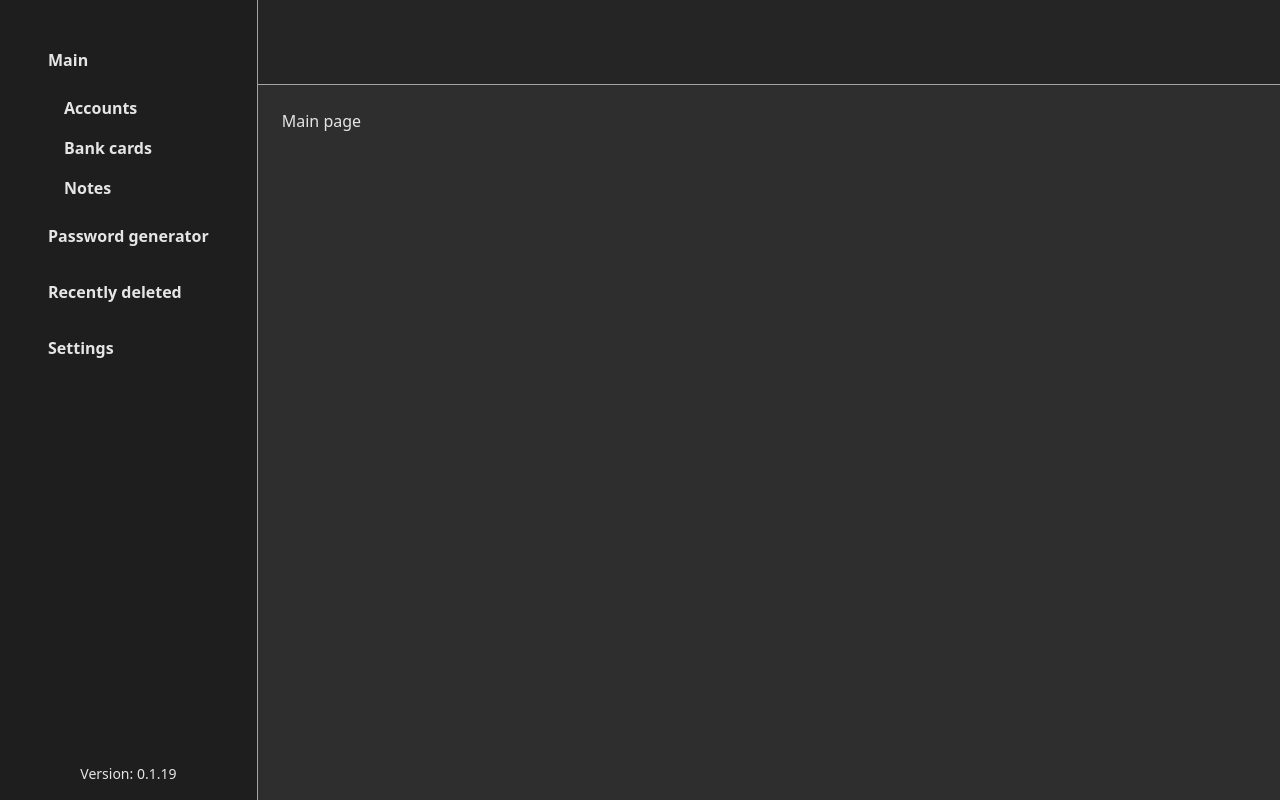
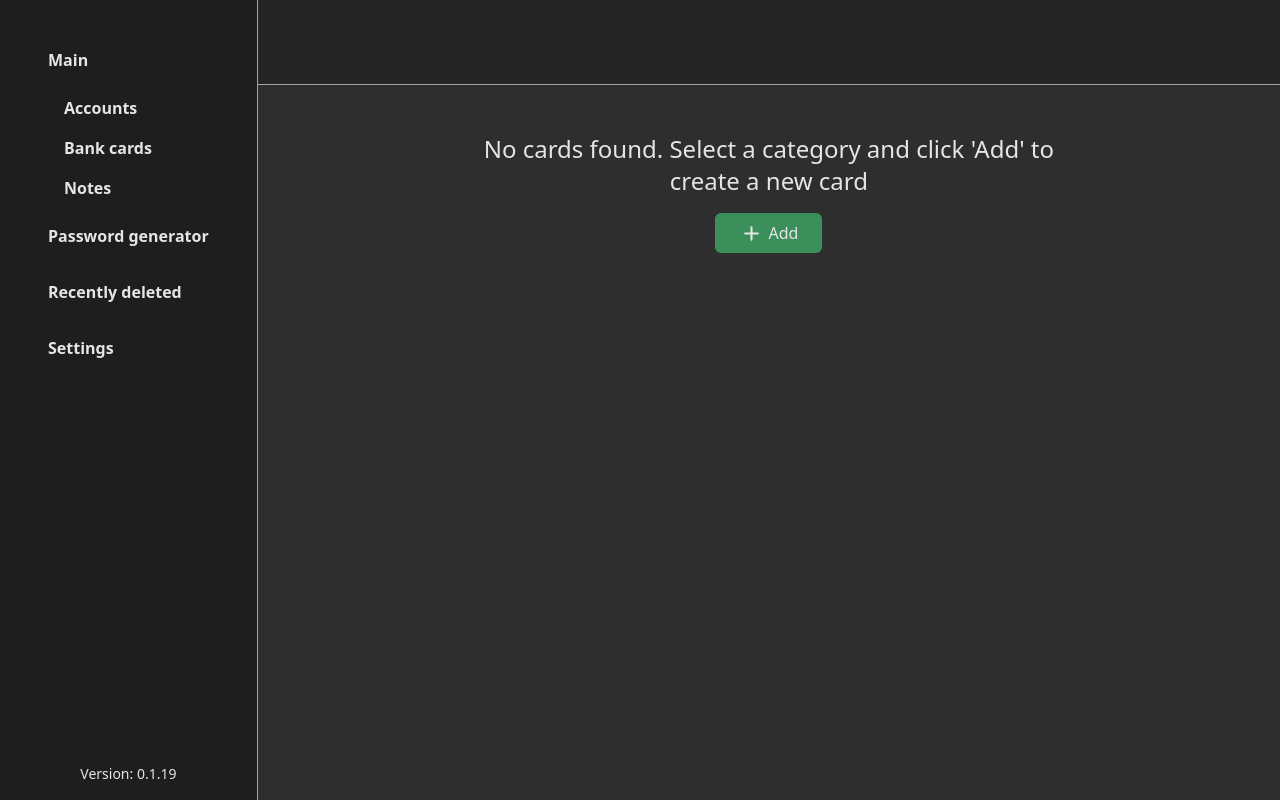
Before and after one commit to Pabl1k/desktop-password-manager, a React (Vite) app: page / in a window 1280 px wide. Built offline with nearby package versions, Linux system fonts and the light colour scheme.

Commit message:
empty content placeholder for all views

```diff
--- a/src/pages/Main/EmptyContent.tsx
+++ b/src/pages/Main/EmptyContent.tsx
@@ -12,10 +12,17 @@ interface Props {
 const EmptyContent: FC<Props> = ({ view, onCardCreate }) => {
   const { t } = useTranslations();
 
+  const textMapper: Record<MainView, string> = {
+    main: 'empty_overview_placeholder',
+    'main-accounts': 'empty_accounts_placeholder',
+    'main-bank_cards': 'empty_bankCards_placeholder',
+    'main-notes': 'empty_notes_placeholder'
+  };
+
   return (
     <div className="w-full h-full flex justify-center">
       <div className="w-[50vw] flex flex-col items-center mt-6 gap-4">
-        <span className="text-2xl text-center">{t('empty_content_placeholder')}</span>
+        <span className="text-2xl text-center">{t(textMapper[view])}</span>
 
         <CreateCardModal view={view} onCardCreate={onCardCreate} />
       </div>
--- a/src/pages/Main/Main.tsx
+++ b/src/pages/Main/Main.tsx
@@ -1,8 +1,9 @@
 import { FC } from 'react';
+import EmptyContent from '@/pages/Main/EmptyContent';
 import Accounts from '@/pages/Main/views/Accounts';
 import BankCards from '@/pages/Main/views/BankCards';
 import Notes from '@/pages/Main/views/Notes';
-import { useDatabase } from '@/shared/lib/db/useDatabase';
+import { StateType, useDatabase } from '@/shared/lib/db/useDatabase';
 import { MainView } from '@/shared/types/view';
 import Toolbar from '@/widgets/Toolbar';
 
@@ -10,22 +11,37 @@ interface Props {
   view: MainView;
 }
 
+const getStateKeyByView = (view: MainView): keyof StateType => {
+  if (view === 'main-bank_cards') {
+    return 'bankCards';
+  }
+
+  if (view === 'main-notes') {
+    return 'notes';
+  }
+
+  return 'accounts';
+};
+
+const isViewStateEmpty = (state: StateType, view: MainView) => {
+  const stateKeyByView = getStateKeyByView(view);
+  return state[stateKeyByView].length === 0;
+};
+
 const Main: FC<Props> = ({ view }) => {
   const { state, add, remove } = useDatabase();
 
   const renderContent = () => {
+    if (isViewStateEmpty(state, view)) {
+      return <EmptyContent view={view} onCardCreate={add} />;
+    }
+
     if (view === 'main-accounts') {
-      return (
-        <Accounts
-          accounts={state.accounts}
-          onCardCreate={add}
-          onDelete={(id) => remove('accounts', id)}
-        />
-      );
+      return <Accounts accounts={state.accounts} onDelete={(id) => remove('accounts', id)} />;
     }
 
     if (view === 'main-bank_cards') {
-      return <BankCards />;
+      return <BankCards cards={state.bankCards} />;
     }
 
     if (view === 'main-notes') {
--- a/src/pages/Main/views/Accounts.tsx
+++ b/src/pages/Main/views/Accounts.tsx
@@ -1,20 +1,13 @@
 import { FC } from 'react';
 import AccountCard from '@/features/Cards/AccountCard';
-import { CollectionKey } from '@/shared/lib/db/dbConfig';
 import { AccountCardData } from '@/shared/types/types';
-import EmptyContent from '../EmptyContent';
 
 interface Props {
   accounts: AccountCardData[];
-  onCardCreate: <T>(collection: CollectionKey, data: T) => Promise<void>;
   onDelete: (id: string) => void;
 }
 
-const Accounts: FC<Props> = ({ accounts, onCardCreate, onDelete }) => {
-  if (!accounts.length) {
-    return <EmptyContent view="main-accounts" onCardCreate={onCardCreate} />;
-  }
-
+const Accounts: FC<Props> = ({ accounts, onDelete }) => {
   return (
     <div className="flex flex-wrap gap-4">
       {accounts.map((item) => (
--- a/src/shared/config/translations.ts
+++ b/src/shared/config/translations.ts
@@ -29,7 +29,10 @@ export const translations: Translations = {
     edit: 'Edit',
     open_in_browser: 'Open in browser',
     version: 'Version',
-    empty_content_placeholder: "No cards found. Click 'Add' to create a new card",
+    empty_overview_placeholder: "No cards found. Select a category and click 'Add' to create a new card",
+    empty_accounts_placeholder: "No Account cards found. Click 'Add' to create a new card",
+    empty_bankCards_placeholder: "No Bank cards found. Click 'Add' to create a new card",
+    empty_notes_placeholder: "No Notes found. Click 'Add' to create a new card",
     setup_passcode: 'Setup passcode',
     enter_passcode: 'Enter passcode',
     reset_passcode: 'Reset passcode',
--- a/src/shared/lib/db/useDatabase.ts
+++ b/src/shared/lib/db/useDatabase.ts
@@ -2,7 +2,7 @@ import { useEffect, useState } from 'react';
 import { AccountCardData, BankCardData, CombinedTypes, NoteCardData } from '../../types/types';
 import { type CollectionKey, DB_COLLECTIONS, DB_KEYS } from './dbConfig';
 
-type StateType = {
+export type StateType = {
   accounts: AccountCardData[];
   bankCards: BankCardData[];
   notes: NoteCardData[];
```
